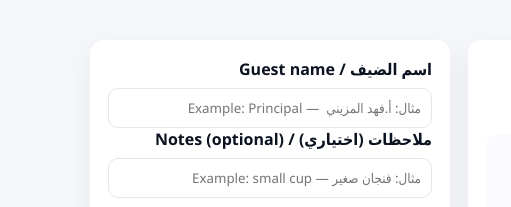
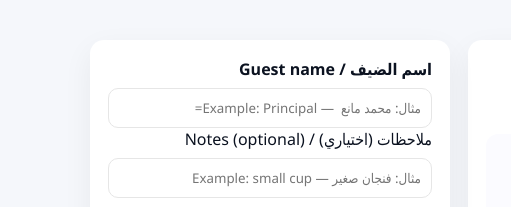
Before and after one commit to Mishkat1Al-manar/Mohammed1, a plain HTML site: page index.html in a window 1280 px wide. Shown: the top 207 px of the page, 0-511 px from the left. Drawn offline with Linux system fonts and the light colour scheme; a script that the page names is missing.

Commit message:
Update index.html

```diff
--- a/index.html
+++ b/index.html
@@ -79,9 +79,7 @@
   <!-- RIGHT: controls -->
   <aside class="card">
     <label>اسم الضيف / Guest name</label>
-    <input id="guestName" type="text" placeholder="مثال: أ.فهد المزيني  — Example: Principal" />
-
-    <label style="margin-top:10px">ملاحظات (اختياري) / Notes (optional)</label>
+    <input id="guestName" type="text"  placeholder="مثال: محمد مانع  — Example: Principal="مثال: محمد ما  — Exa=margin-top:10px">ملاحظات (اختياري) / Notes (optional)</label>
     <input id="notes" type="text" placeholder="مثال: فنجان صغير — Example: small cup" />
 
     <div style="margin-top:12px">
```
